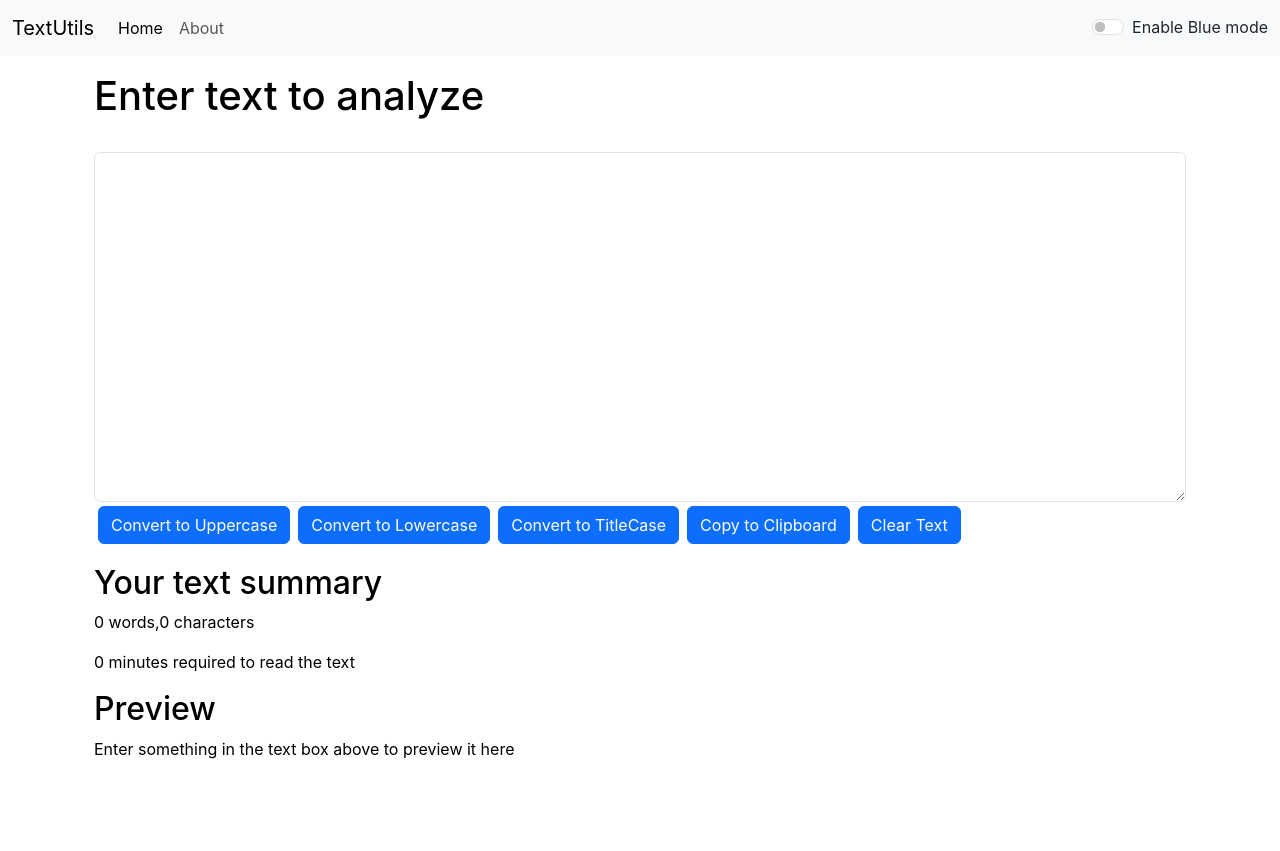
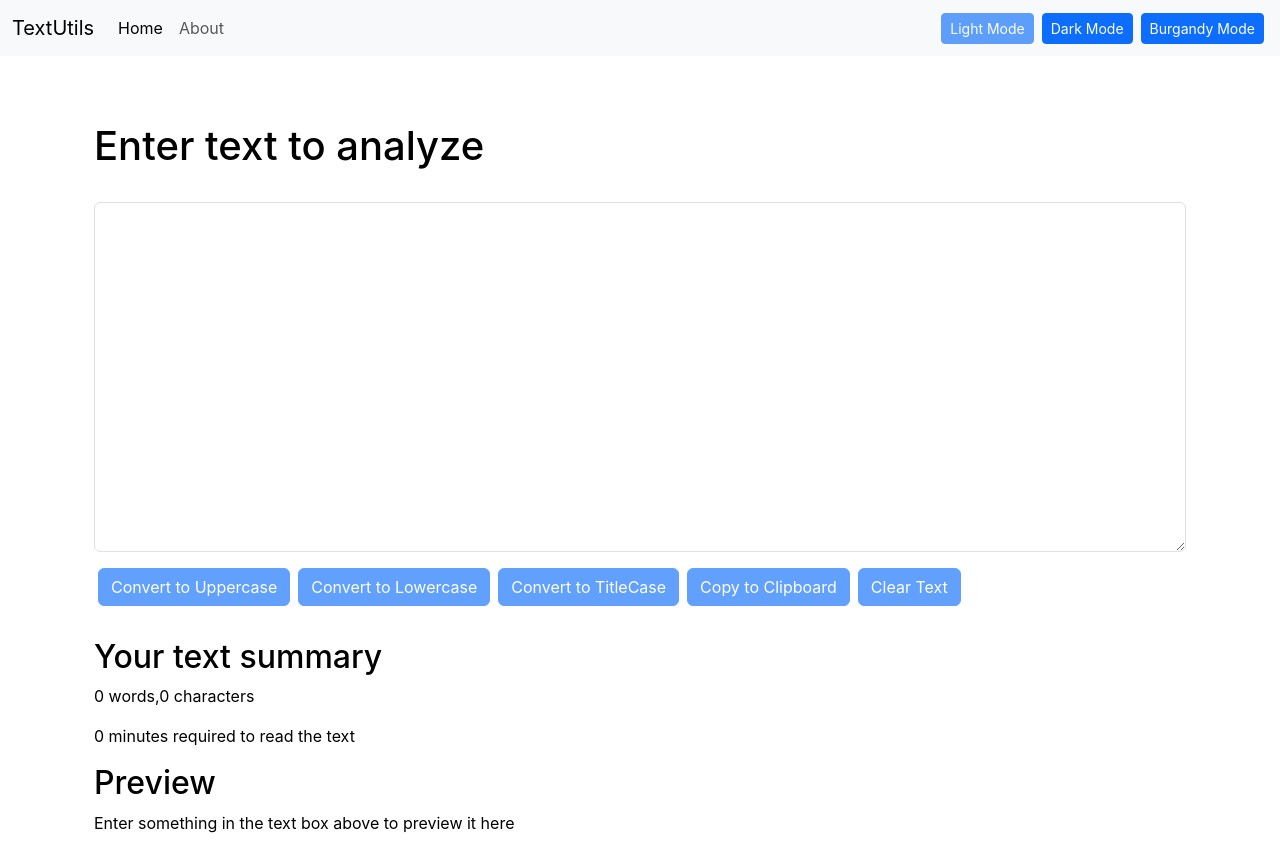
Before and after one commit to Sanjana9211/REACT-JS, a React (Create React App) app: page / in a window 1280 px wide. Before the commit the page ends 800 px from the top, so only its background shows below. Built offline with nearby package versions, Linux system fonts and the light colour scheme.

Commit message:
Added a Burgandy Mode :)

```diff
--- a/public/index.html
+++ b/public/index.html
@@ -12,7 +12,7 @@
     <link rel="apple-touch-icon" href="%PUBLIC_URL%/android-chrome-192x192.png" />
 
     <link rel="manifest" href="%PUBLIC_URL%/manifest.json" />
-    <title>TextUtils - Home</title>
+    <title>TextUtils</title>
     <link href="https://cdn.jsdelivr.net/npm/bootstrap@5.3.3/dist/css/bootstrap.min.css" rel="stylesheet" integrity="sha384-QWTKZyjpPEjISv5WaRU9OFeRpok6YctnYmDr5pNlyT2bRjXh0JMhjY6hW+ALEwIH" crossorigin="anonymous">
 
   </head>
--- a/src/App.js
+++ b/src/App.js
@@ -27,9 +27,9 @@ function App() {
   const toggleMode=()=>{
     if(mode==='light'){
       setMode('dark');
-      document.body.style.backgroundColor='#051d34';
-      showAlert('Blue mode has been enabled',"success");
-      document.title='TextUtils - Blue Mode';
+      document.body.style.backgroundColor='#26292b';
+      showAlert('Dark mode has been enabled',"success");
+      // document.title='TextUtils - Blue Mode';
       // setInterval(()=>{
       //   document.title='TextUtils is amazing!';
       // },2000);
@@ -41,15 +41,37 @@ function App() {
       setMode('light');
       document.body.style.backgroundColor='white';
       showAlert('Light mode has been enabled',"success");
-      document.title='TextUtils - Light Mode';
+      // document.title='TextUtils - Light Mode';
 
     }
+  }
+
+  const toggleMode1=()=>{
+    setMode('light');
+    document.body.style.backgroundColor='white';
+    showAlert('Light mode has been enabled',"success");
+
+  }
+
+
+  const toggleMode2=()=>{
+    setMode('dark');
+    document.body.style.backgroundColor='#26292b';
+    showAlert('Dark mode has been enabled',"success");
+
+  }
+
+  const toggleMode3=()=>{
+    setMode('burg');
+    document.body.style.backgroundColor='#660033';
+    showAlert('Burgandy mode has been enabled',"success");
+
   }
 
   return (
     <>
     <BrowserRouter>
-    <Navbar title="TextUtils" aboutText='About' mode={mode} toggleMode={toggleMode}/>
+    <Navbar title="TextUtils" aboutText='About' mode={mode} toggleMode={toggleMode} toggleMode1={toggleMode1} toggleMode2={toggleMode2} toggleMode3={toggleMode3}/>
 
 
     <Alert alert={alert}/>
--- a/src/components/About.js
+++ b/src/components/About.js
@@ -1,5 +1,4 @@
 import React from 'react'
-import { useState } from 'react'
 
 export default function About(props) {
 
@@ -9,8 +8,8 @@ export default function About(props) {
     // });
 
     let myStyle={
-        color : props.mode==='dark'?'white':'#051d34',
-        backgroundColor : props.mode==='dark'?'#051d34':'white'
+        color : props.mode==='light'?'#26292b':'white',
+        backgroundColor : props.mode==='dark'?'#26292b':props.mode==='burg'?'#660033':'white'
     }
 
   return (
--- a/src/components/Alert.js
+++ b/src/components/Alert.js
@@ -8,9 +8,12 @@ function Alert(props) {
     }
 
     return (
-        props.alert && <div className={`alert alert-${props.alert.type} alert-dismissible fade show`} role="alert">
+
+
+        <div style={{height : '50px'}}>
+            {props.alert && <div className={`alert alert-${props.alert.type} alert-dismissible fade show`} role="alert">
             <strong>{capitalise(props.alert.type)}</strong> : {props.alert.msg}
-        </div>
+        </div>}</div>
   )
 }
 
--- a/src/components/Navbar.js
+++ b/src/components/Navbar.js
@@ -4,7 +4,7 @@ import { Link } from 'react-router-dom'
 
 export default function Navbar(props) {
   return (
-    <nav className={`navbar navbar-expand-lg navbar-${props.mode} bg-${props.mode}`}>
+    <nav className={`navbar navbar-expand-lg navbar-${props.mode==='light'?'light':'dark'} bg-${props.mode==='light'?'light':'dark'}`}>
       <div className="container-fluid">
         <Link className="navbar-brand" to="/">{props.title}</Link>
         <button className="navbar-toggler" type="button" data-bs-toggle="collapse" data-bs-target="#navbarSupportedContent" aria-controls="navbarSupportedContent" aria-expanded="false" aria-label="Toggle navigation">
@@ -25,10 +25,14 @@ export default function Navbar(props) {
           </form> */}
 
 
-          <div className={`form-check form-switch text-${props.mode==='dark'?'light':'dark'}`}>
+          {/* <div className={`form-check form-switch text-${props.mode==='dark'?'light':'dark'}`}>
             <input className="form-check-input" onClick={props.toggleMode} type="checkbox" role="switch" id="flexSwitchCheckDefault"/>
             <label className="form-check-label text" htmlFor="flexSwitchCheckDefault">Enable Blue mode</label>
-          </div>
+          </div> */}
+          <button type="button" disabled={props.mode==='light'} onClick={props.toggleMode1} class="btn btn-primary btn-sm mx-1">Light Mode</button>
+          <button type="button" disabled={props.mode==='dark'} onClick={props.toggleMode2} class="btn btn-primary btn-sm mx-1">Dark Mode</button>
+          <button type="button" disabled={props.mode==='burg'} onClick={props.toggleMode3} class="btn btn-primary btn-sm mx-1">Burgandy Mode</button>
+
         </div>
       </div>
     </nav>
--- a/src/components/TextForm.js
+++ b/src/components/TextForm.js
@@ -64,12 +64,12 @@ export default function TextForm(props) {
           <h1>{props.heading}</h1>
           <div className="mb-3">
           <label htmlFor="myBox" className="form-label"></label>
-          <textarea className="form-control" style={{backgroundColor: props.mode==='dark'?'#051d34':'white',color : props.mode==='light'?'black':'white'}} value={text} onChange={handleOnChange} id="myBox" rows="14"></textarea>
-          <button className="btn btn-primary my-1 mx-1" onClick={handleUpClick}>Convert to Uppercase</button>
-          <button className="btn btn-primary my-1 mx-1" onClick={handleLoClick}>Convert to Lowercase</button>
-          <button className="btn btn-primary my-1 mx-1" onClick={handleTcClick}>Convert to TitleCase</button>
-          <button className="btn btn-primary my-1 mx-1" onClick={clipboardCopy}>Copy to Clipboard</button>
-          <button className="btn btn-primary my-1 mx-1" onClick={handleClearClick}>Clear Text</button>
+          <textarea className="form-control" style={{backgroundColor: props.mode==='dark'?'#26292b':props.mode==='burg'?'#660033':'white' ,color : props.mode==='light'?'black':'white'}} value={text} onChange={handleOnChange} id="myBox" rows="14"></textarea>
+          <button disabled={text.length===0} className="btn btn-primary my-3 mx-1" onClick={handleUpClick}>Convert to Uppercase</button>
+          <button disabled={text.length===0} className="btn btn-primary my-3 mx-1" onClick={handleLoClick}>Convert to Lowercase</button>
+          <button disabled={text.length===0} className="btn btn-primary my-3 mx-1" onClick={handleTcClick}>Convert to TitleCase</button>
+          <button disabled={text.length===0} className="btn btn-primary my-3 mx-1" onClick={clipboardCopy}>Copy to Clipboard</button>
+          <button disabled={text.length===0} className="btn btn-primary my-3 mx-1" onClick={handleClearClick}>Clear Text</button>
 
 
           </div>
```
